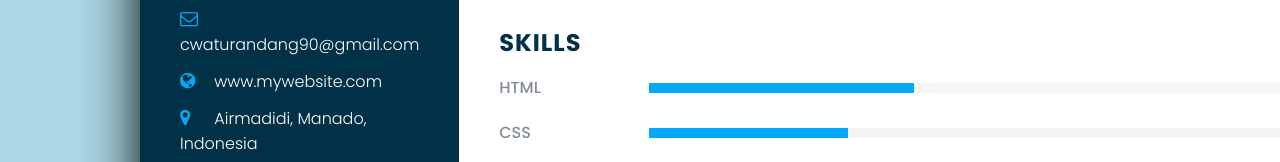
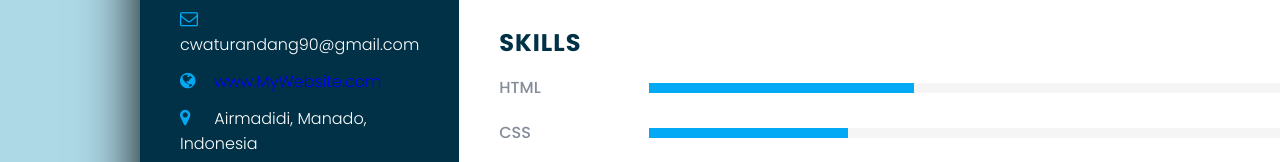
Before and after one commit to ChanWaturandang/ChanWaturandang.github, a plain HTML site: page index.html in a window 1280 px wide. Shown: the part 625-787 px from the top of the page. Drawn offline with Linux system fonts and the light colour scheme.

Commit message:
Update index.html

```diff
--- a/index.html
+++ b/index.html
@@ -39,7 +39,7 @@
 
                     <li>
                         <span class="icon"><i class="fa fa-globe" aria-hidden="true"></i></span>
-                        <span class="text">www.mywebsite.com</span>
+                        <span class="text"><a href="https://chanwaturandang.github.io/ChanWaturandang.github/">www.MyWebsite.com</a></span>
                     </li>
 
                     <li>
```
